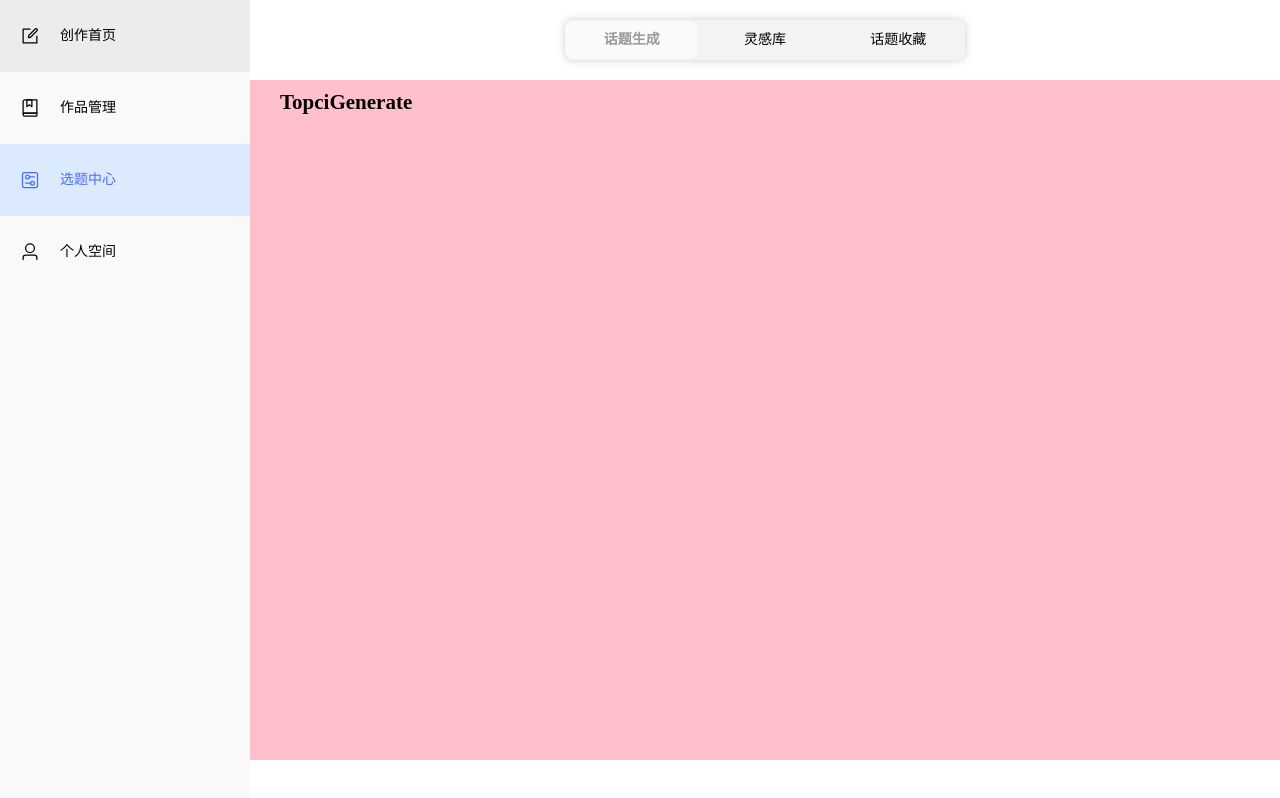
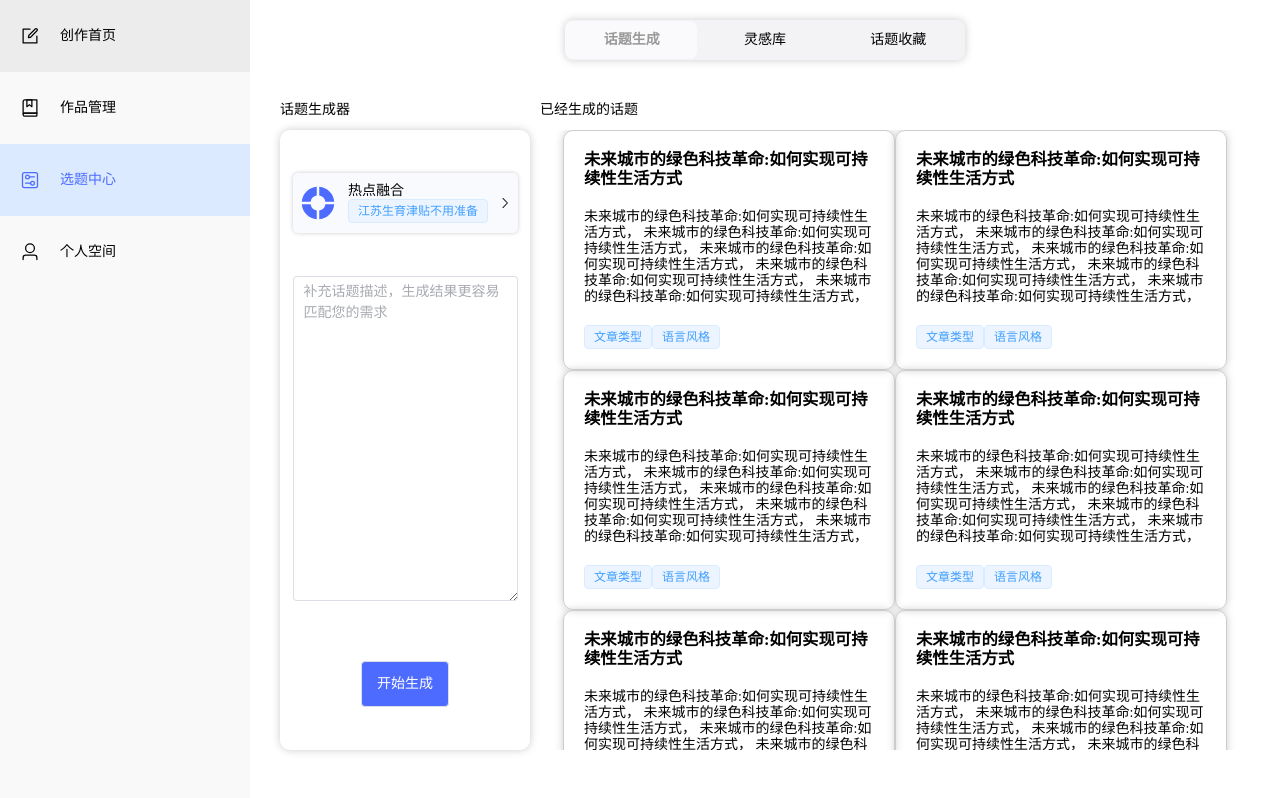
Before and after one commit to wzqf99/FBAI, a Vue app: page /topic in a window 1280 px wide. Built offline with nearby package versions, Linux system fonts and the light colour scheme; what vue-typed-js would draw is missing.

Commit message:
完成话题生成的静态

```diff
--- a/src/views/articleManage/ArticleManage.vue
+++ b/src/views/articleManage/ArticleManage.vue
@@ -1,5 +1,5 @@
 <template>
-    <div class="ArticleManage">、
+    <div class="ArticleManage">
         <!-- 搜索框部分 -->
         <div class="searchpart">
             <el-form :model="params">
--- a/src/views/topic/TopicContent.vue
+++ b/src/views/topic/TopicContent.vue
@@ -2,7 +2,7 @@
  * @Author: yelan wzqf99@foxmail.com
  * @Date: 2025-02-18 16:28:16
  * @LastEditors: yelan wzqf99@foxmail.com
- * @LastEditTime: 2025-03-07 00:32:54
+ * @LastEditTime: 2025-03-14 21:02:54
  * @FilePath: \AI_vue3\vue-aigc\src\views\topic\TopicContent.vue
  * @Description: 这是默认设置,请设置`customMade`, 打开koroFileHeader查看配置 进行设置: https://github.com/OBKoro1/koro1FileHeader/wiki/%E9%85%8D%E7%BD%AE
 -->
@@ -60,7 +60,7 @@ const handleCheck = (index) => {
         width: 100%;
         padding: 10px 30px;
         box-sizing: border-box;
-        background-color: pink;
+        /* background-color: pink; */
         height: calc(100vh - 80px - 40px);
     }
 }
--- a/src/views/topic/TopicGenerate.vue
+++ b/src/views/topic/TopicGenerate.vue
@@ -1,11 +1,226 @@
 <template>
     <div class="TopciGenerate">
-        <h2>TopciGenerate</h2>
+        <div class="topicParams">
+            <div class="titile">话题生成器</div>
+            <div class="parapmsSelect">
+                <div class="hotFusion">
+                    <el-icon size="40">
+                        <HelpFilled color="#4d6bfe" />
+                    </el-icon>
+                    <div class="hotselect">
+                        <div>热点融合</div>
+                        <el-tag>
+                            {{ parapmsSelect.hotmessage }} 江苏生育津贴不用准备
+                        </el-tag>
+                    </div>
+                    <el-icon>
+                        <ArrowRight />
+                    </el-icon>
+                </div>
+                <el-form :model="formData" style="width:90%">
+                    <el-form-item>
+                        <el-input v-model="formData.userInput" type="textarea" placeholder="补充话题描述，生成结果更容易匹配您的需求"
+                            :rows="15" style="resize: none;" />
+                    </el-form-item>
+                </el-form>
+                <div class="generate">
+                    <el-button style="background-color: #4D6BFE;color: #fff;height: 46px;">开始生成</el-button>
+                </div>
+            </div>
+        </div>
+        <div class="topicMain">
+            <div class="titile">已经生成的话题</div>
+            <div class="topicList">
+                <div class="topicItem">
+                    <h3>未来城市的绿色科技革命:如何实现可持续性生活方式</h3>
+                    <div class="shrink">未来城市的绿色科技革命:如何实现可持续性生活方式，
+                        未来城市的绿色科技革命:如何实现可持续性生活方式，
+                        未来城市的绿色科技革命:如何实现可持续性生活方式，
+                        未来城市的绿色科技革命:如何实现可持续性生活方式，
+                        未来城市的绿色科技革命:如何实现可持续性生活方式，
+                    </div>
+                    <el-tag>文章类型</el-tag>
+                    <el-tag>语言风格</el-tag>
+                </div>
+                <div class="topicItem">
+                    <h3>未来城市的绿色科技革命:如何实现可持续性生活方式</h3>
+                    <div class="shrink">未来城市的绿色科技革命:如何实现可持续性生活方式，
+                        未来城市的绿色科技革命:如何实现可持续性生活方式，
+                        未来城市的绿色科技革命:如何实现可持续性生活方式，
+                        未来城市的绿色科技革命:如何实现可持续性生活方式，
+                        未来城市的绿色科技革命:如何实现可持续性生活方式，
+                    </div>
+                    <el-tag>文章类型</el-tag>
+                    <el-tag>语言风格</el-tag>
+                </div>
+                <div class="topicItem">
+                    <h3>未来城市的绿色科技革命:如何实现可持续性生活方式</h3>
+                    <div class="shrink">未来城市的绿色科技革命:如何实现可持续性生活方式，
+                        未来城市的绿色科技革命:如何实现可持续性生活方式，
+                        未来城市的绿色科技革命:如何实现可持续性生活方式，
+                        未来城市的绿色科技革命:如何实现可持续性生活方式，
+                        未来城市的绿色科技革命:如何实现可持续性生活方式，
+                    </div>
+                    <el-tag>文章类型</el-tag>
+                    <el-tag>语言风格</el-tag>
+                </div>
+                <div class="topicItem">
+                    <h3>未来城市的绿色科技革命:如何实现可持续性生活方式</h3>
+                    <div class="shrink">未来城市的绿色科技革命:如何实现可持续性生活方式，
+                        未来城市的绿色科技革命:如何实现可持续性生活方式，
+                        未来城市的绿色科技革命:如何实现可持续性生活方式，
+                        未来城市的绿色科技革命:如何实现可持续性生活方式，
+                        未来城市的绿色科技革命:如何实现可持续性生活方式，
+                    </div>
+                    <el-tag>文章类型</el-tag>
+                    <el-tag>语言风格</el-tag>
+                </div>
+                <div class="topicItem">
+                    <h3>未来城市的绿色科技革命:如何实现可持续性生活方式</h3>
+                    <div class="shrink">未来城市的绿色科技革命:如何实现可持续性生活方式，
+                        未来城市的绿色科技革命:如何实现可持续性生活方式，
+                        未来城市的绿色科技革命:如何实现可持续性生活方式，
+                        未来城市的绿色科技革命:如何实现可持续性生活方式，
+                        未来城市的绿色科技革命:如何实现可持续性生活方式，
+                    </div>
+                    <el-tag>文章类型</el-tag>
+                    <el-tag>语言风格</el-tag>
+                </div>
+                <div class="topicItem">
+                    <h3>未来城市的绿色科技革命:如何实现可持续性生活方式</h3>
+                    <div class="shrink">未来城市的绿色科技革命:如何实现可持续性生活方式，
+                        未来城市的绿色科技革命:如何实现可持续性生活方式，
+                        未来城市的绿色科技革命:如何实现可持续性生活方式，
+                        未来城市的绿色科技革命:如何实现可持续性生活方式，
+                        未来城市的绿色科技革命:如何实现可持续性生活方式，
+                    </div>
+                    <el-tag>文章类型</el-tag>
+                    <el-tag>语言风格</el-tag>
+                </div>
+            </div>
+        </div>
     </div>
 </template>
 
 <script setup>
+import { ref } from 'vue';
+const formData = ref({
+    userInput: ''
+})
+
+// 话题生成参数
+const parapmsSelect = ref({
+    title: '这个数据来自热门数据中的title',
+    desc: "这个数据来自热门数据中的desc",
+    input: formData.userInput
+})
 
 </script>
 
-<style lang="less" scoped></style>
+<style lang="less" scoped>
+.TopciGenerate {
+    max-width: calc(100vw - 310px); // 减去sidebar250 以及父元素的60的padding
+    height: 100%;
+    display: flex;
+}
+
+//左侧 话题参数部分
+.topicParams {
+    min-width: 250px;
+    height: 100%;
+
+    .titile {
+        width: 100%;
+        height: 40px;
+        line-height: 40px;
+    }
+
+    .parapmsSelect {
+        width: 100%;
+        height: calc(100% - 40px);
+        box-shadow: 0 0 8px #ccc;
+        border-radius: 10px;
+        display: flex;
+        flex-direction: column;
+        align-items: center;
+        justify-content: space-evenly;
+
+        .hotFusion {
+            height: 60px;
+            width: 90%;
+            display: flex;
+            justify-content: space-around;
+            align-items: center;
+            cursor: pointer;
+            background-color: #F9FAFE;
+            box-shadow: 0 0 4px #ccc;
+            border-radius: 5px;
+        }
+    }
+}
+
+// 右侧 话题列表部分
+.topicMain {
+    margin-left: 10px;
+    height: 100%;
+
+    .titile {
+        width: 100%;
+        height: 40px;
+        line-height: 40px;
+    }
+
+    .topicList {
+        display: flex;
+        flex-wrap: wrap;
+        justify-content: center;
+        align-items: center;
+        overflow-y: auto;
+        width: 100%;
+        height: calc(100% - 40px);
+
+
+        .topicItem {
+            padding: 20px;
+            max-width: 290px;
+            box-shadow: 0 0 8px #ccc;
+            border-radius: 10px;
+            border: 1px solid #ccc;
+
+            .shrink {
+                max-width: 100%;
+                margin: 20px 0;
+            }
+
+        }
+    }
+}
+
+
+/* 穿透 Element UI 的组件样式 */
+.custom-form :deep(.el-textarea__inner) {
+    width: 90% !important;
+    margin: 0 auto;
+    /* 水平居中 */
+    display: block;
+    /* 使宽度生效 */
+}
+
+.masonry {
+    display: grid;
+    grid-template-columns: repeat(auto-fill, minmax(250px, 1fr));
+    /* 2列或3列 */
+    grid-auto-rows: 10px;
+    /* 设置基准行高 */
+    gap: 16px;
+}
+
+.masonry-item {
+    background: white;
+    padding: 16px;
+    border-radius: 8px;
+    box-shadow: 0 4px 6px rgba(0, 0, 0, 0.1);
+    grid-row: span auto;
+    /* 让 item 根据内容自动跨越多个 grid 行 */
+}
+</style>
```
Also changed, not shown: src/views/topic/TabsSlider.vue (+8 -1 lines).
